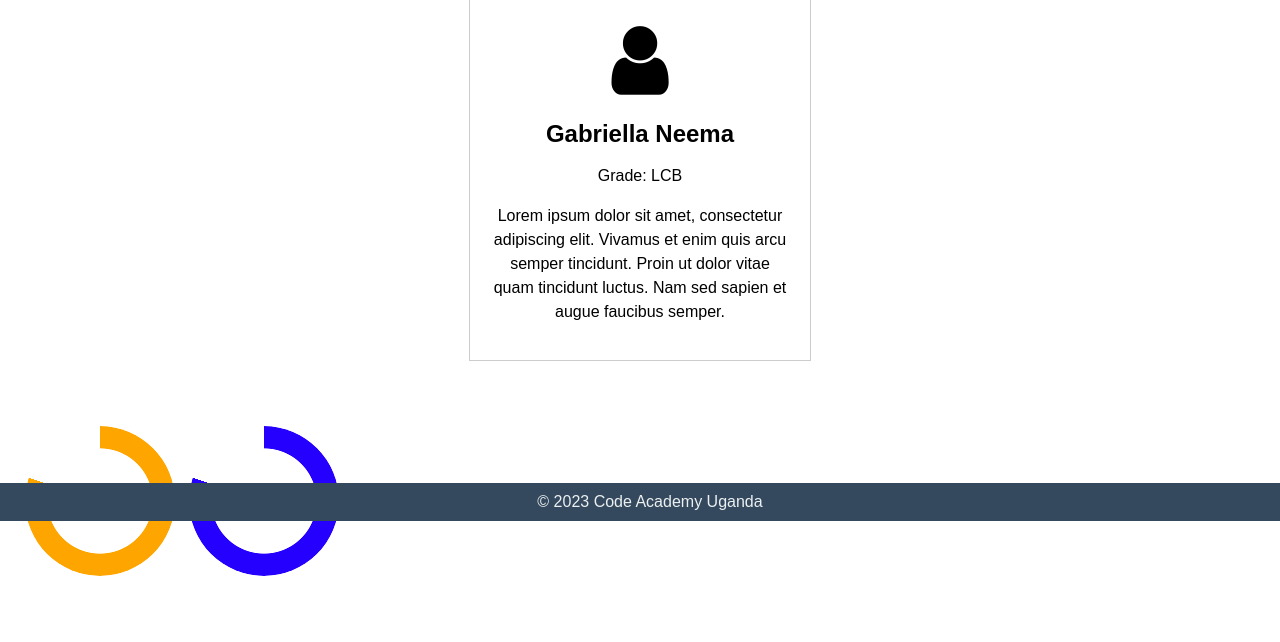
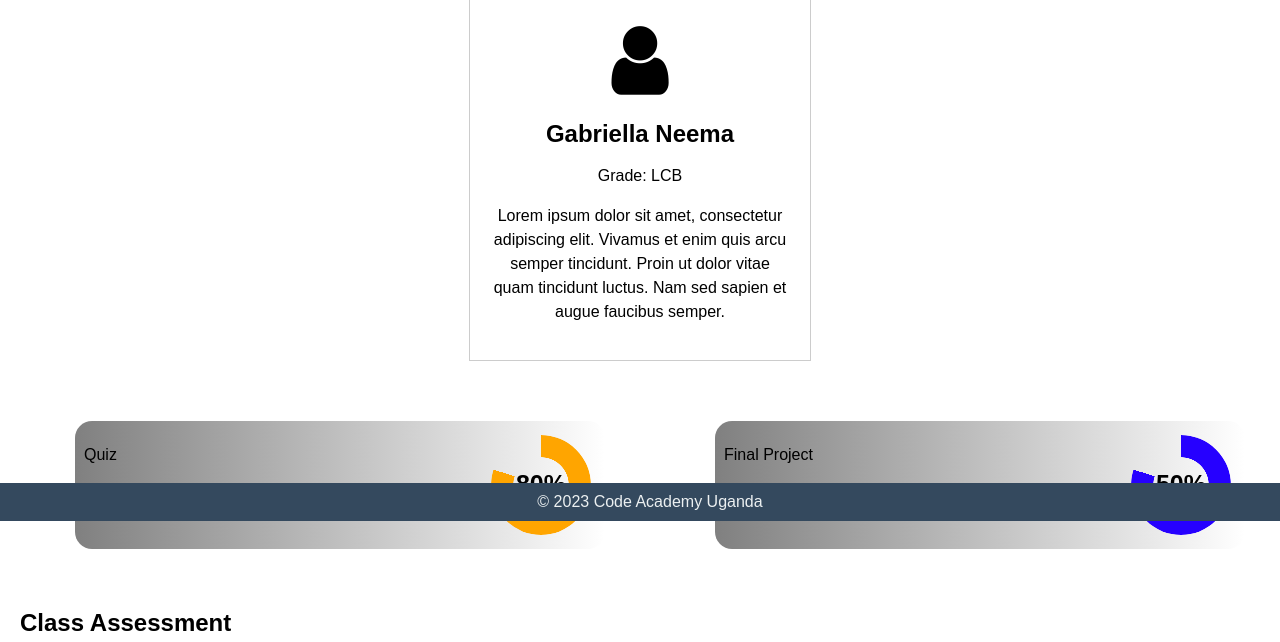
Before and after one commit to Keneth-Wanuba/code-club-code, a PHP site: page /student_report.html in a window 1280 px wide. Shown: the part 279-921 px from the top of the page. Run offline with PHP 8.4, Linux system fonts and the light colour scheme.

Commit message:
more changes on the report page

```diff
--- a/css/styles.css
+++ b/css/styles.css
@@ -60,8 +60,42 @@ section {
 }
 
 /* score card */
-.score_card{
-    width: 50%;
+#quiz-project{
+  width: 100%;
+  display: flex;
+  flex-direction: row;
+  justify-content: space-around;
+}
+.cont{
+  width: 40%;
+  background: linear-gradient(to right, grey, transparent);
+  border-radius: 17px;
+  padding: 9px;
+  position: relative;
+  display: flex;
+  flex-direction: row;
+  justify-content: space-between
+}
+
+.marks{
+  width: 100%;
+  display: flex;
+  flex-direction: row;
+  justify-content: space-around;
+}
+
+.cont_ass{
+  width: 20%;
+  background: linear-gradient(to right, grey, transparent);
+  border-radius: 17px;
+  padding: 9px;
+  position: relative;
+  display: flex;
+  flex-direction: row;
+  justify-content: space-between
+}
+.score_desc{
+
 }
 
 @property --p{
@@ -74,7 +108,7 @@ section {
     --p:20;
     --b:22px;
     --c:darkred;
-    --w:150px;
+    --w:100px;
 
     width: var(--w);
     aspect-ratio: 1;
--- a/student_report.html
+++ b/student_report.html
@@ -39,9 +39,22 @@
 
     <section id="quiz-project">
         <!-- Include quiz and project assessment here -->
-        <div class="score_card">
-            <div class="pie animate no-round" style="--p:80;--c:orange;"> 80%</div>
-            <div class="pie animate no-round" style="--p:80;--c:rgb(38, 0, 255);"> 50%</div>
+        <div class="cont">
+            <div class="score_desc">
+                <p>Quiz</p>
+            </div>
+            <div class="score_card">
+                <div class="pie animate no-round" style="--p:80;--c:orange;"> 80%</div>
+
+            </div>
+        </div>
+        <div class="cont">
+            <div class="score_desc">
+                <p>Final Project</p>
+            </div>
+            <div class="score_card">
+                <div class="pie animate no-round" style="--p:80;--c:rgb(38, 0, 255);"> 50%</div>
+             </div>
         </div>
         <!-- Add your content here -->
     </section>
@@ -50,10 +63,46 @@
         <!-- Include class assessment here -->
         <h2>Class Assessment</h2>
         <!-- Add your content here -->
+        <div class="marks">
+            <div class="cont_ass">
+                <div class="score_desc">
+                    <p>Retention</p>
+                </div>
+                <div class="score_card">
+                    <div class="pie animate no-round" style="--p:80;--c:orange;"> 80%</div>
 
+                </div>
+            </div>
+            <div class="cont_ass">
+                <div class="score_desc">
+                    <p>Retention</p>
+                </div>
+                <div class="score_card">
+                    <div class="pie animate no-round" style="--p:80;--c:orange;"> 80%</div>
+
+                </div>
+            </div>
+            <div class="cont_ass">
+                <div class="score_desc">
+                    <p>Creativity</p>
+                </div>
+                <div class="score_card">
+                    <div class="pie animate no-round" style="--p:80;--c:orange;"> 80%</div>
+
+                </div>
+            </div>
+            <div class="cont_ass">
+                <div class="score_desc">
+                    <p>Application of knowledge</p>
+                </div>
+                <div class="score_card">
+                    <div class="pie animate no-round" style="--p:80;--c:orange;"> 80%</div>
+
+                </div>
+            </div>
+        </div>
         <!-- Example iframe for Scratch project -->
-        <iframe src="https://scratch.mit.edu/projects/123456789/embed" allowtransparency="true" frameborder="0" scrolling="no" allowfullscreen></iframe>
-    </section>
+        <iframe src="https://scratch.mit.edu/projects/899904964/embed" allowtransparency="true" width="485" height="402" frameborder="0" scrolling="no" allowfullscreen></iframe>    </section>
 
     <footer>
         &copy; 2023 Code Academy Uganda
```
